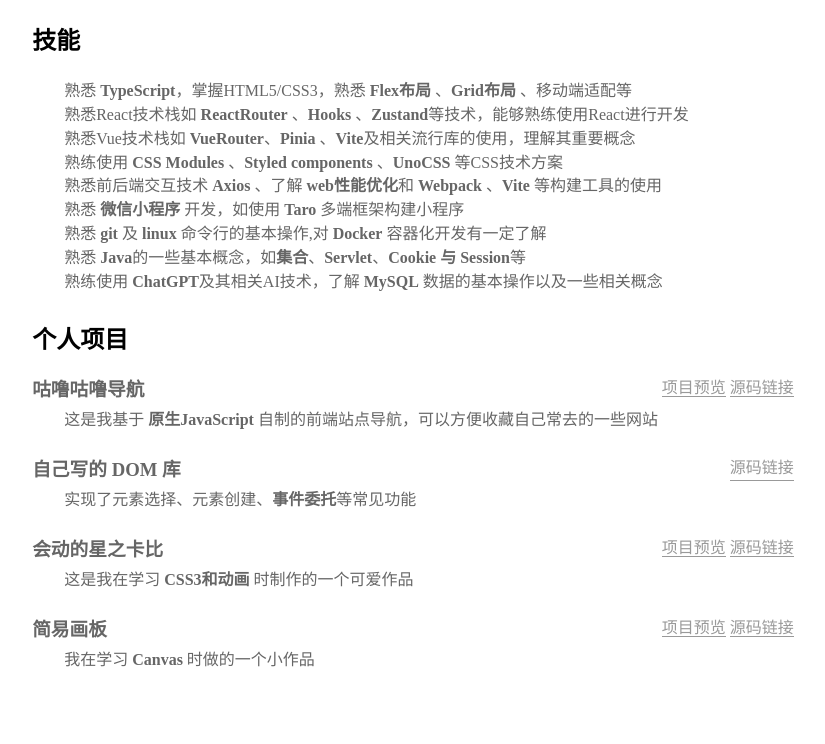
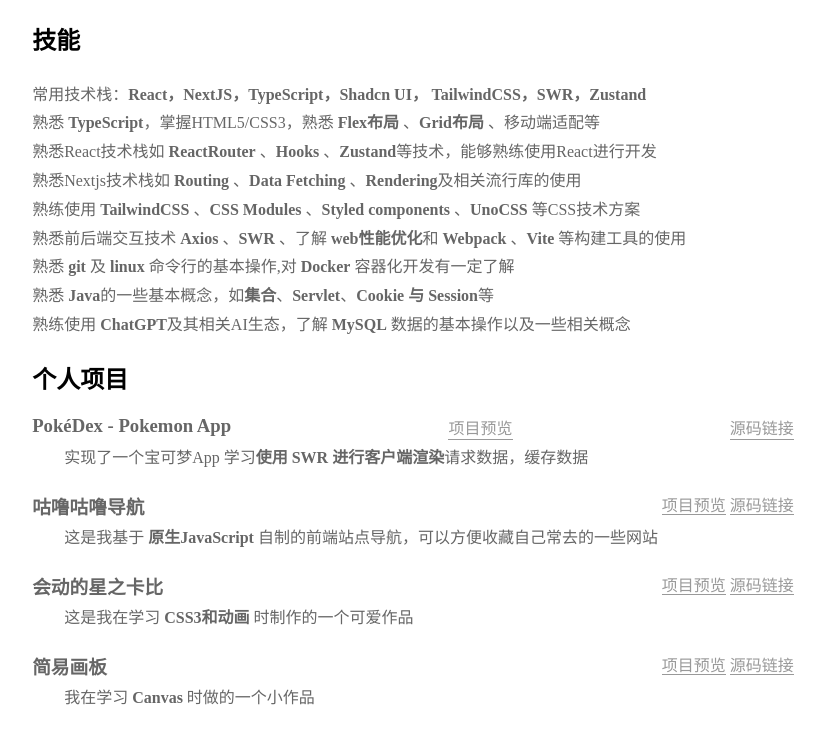
Before and after one commit to Allengl/cv, a plain HTML site: page index.html in a window 1280 px wide. Shown: the part 2794-3538 px from the top of the page, without its empty margins (227-1052 px from the left). Drawn offline with Linux system fonts and the light colour scheme; a small style sheet from the web is missing.

Commit message:
update: update cv

```diff
--- a/index.html
+++ b/index.html
@@ -5,6 +5,7 @@
   <meta charset="UTF-8">
   <meta name="viewport"
     content="width=device-width,initial-scale=1,minimum-scale=1,maximum-scale=1,user-scalable=no,viewport-fit=cover">
+  <meta property="og:image" content="">
   <title>邓郭龙-求职前端工程师</title>
   <link rel="stylesheet" href="//at.alicdn.com/t/font_974371_cqiyab42oyq.css">
   <style>
@@ -25,7 +26,6 @@
       overflow: auto;
       padding: 1em;
     }
-
   </style>
   <style media="print">
     body {
@@ -36,7 +36,6 @@
       page-break-before: always;
       margin-top: 30px;
     }
-
   </style>
   <style>
     body {}
@@ -100,7 +99,6 @@
     li>p {
       text-indent: 2em;
     }
-
   </style>
 
   <style>
@@ -142,11 +140,11 @@
       width: 450px;
 
     }
-
   </style>
   <style>
-    .education{}
-    .education>p{
+    .education {}
+
+    .education>p {
       display: flex;
       justify-content: space-between;
     }
@@ -182,15 +180,12 @@
       color: #666;
     }
 
-    .skills>.wrapper strong {
-
-    }
+    .skills>.wrapper strong {}
 
     .skills>.wrapper>ul>li {
       line-height: 1.2;
       margin-bottom: 8px;
     }
-
   </style>
   <style>
     .openSource {}
@@ -216,7 +211,6 @@
     }
 
     .openSource h3 {}
-
   </style>
   <style>
     .jobs {}
@@ -290,7 +284,6 @@
         margin: 0;
       }
     }
-
   </style>
 </head>
 
@@ -325,7 +318,7 @@
       <p>
         <span><time>2022/04</time>~<time>至今</time></span>
         <span>上海汉得信息技术公司</span>
-       <span> 前端开发工程师</span>
+        <span> 前端开发工程师</span>
       </p>
     </section>
     <section class="projects">
@@ -489,7 +482,7 @@
             </li>
           </ul>
         </li>
-         <li>
+        <li>
           <header>
             <h3>基于 React 的大屏可视化</h3>
             <!-- <a style="border-bottom: 0 solid" href="https://allen-xiaodeng.github.io/bigscreen-website/#/">
@@ -624,23 +617,36 @@
       <div class="wrapper">
         <!-- <div id="skills"></div> -->
         <ul>
-          <li>
+          <p>常用技术栈：<strong>React，NextJS，TypeScript，Shadcn UI， TailwindCSS，SWR，Zustand</strong></p>
           <p>熟悉 <strong>TypeScript</strong>，掌握HTML5/CSS3，熟悉 <strong>Flex布局</strong> 、<strong>Grid布局</strong> 、移动端适配等</p>
-          <p>熟悉React技术栈如 <strong>ReactRouter</strong> 、<strong>Hooks</strong> 、<strong>Zustand</strong>等技术，能够熟练使用React进行开发</p>
-          <p>熟悉Vue技术栈如 <strong> VueRouter</strong>、<strong>Pinia</strong> 、<strong>Vite</strong>及相关流行库的使用，理解其重要概念</p>
-          <p>熟练使用 <strong>CSS Modules</strong> 、<strong>Styled components</strong> 、<strong>UnoCSS</strong> 等CSS技术方案</p>
-          <p>熟悉前后端交互技术 <strong>Axios</strong> 、了解<strong> web性能优化</strong>和 <strong>Webpack</strong> 、<strong>Vite</strong> 等构建工具的使用</p>
-          <p>熟悉 <strong>微信小程序</strong> 开发，如使用 <strong>Taro</strong> 多端框架构建小程序</p>
+          <p>熟悉React技术栈如 <strong>ReactRouter</strong> 、<strong>Hooks</strong>
+            、<strong>Zustand</strong>等技术，能够熟练使用React进行开发</p>
+          <p>熟悉Nextjs技术栈如 <strong> Routing </strong>、<strong>Data Fetching</strong> 、<strong>Rendering</strong>及相关流行库的使用
+          </p>
+          <p>熟练使用 <strong>TailwindCSS</strong> 、<strong>CSS Modules</strong> 、<strong>Styled components</strong>
+            、<strong>UnoCSS</strong> 等CSS技术方案</p>
+          <p>熟悉前后端交互技术 <strong>Axios</strong> 、<strong>SWR</strong> 、了解<strong> web性能优化</strong>和
+            <strong>Webpack</strong> 、<strong>Vite</strong> 等构建工具的使用
+          </p>
           <p>熟悉 <strong>git</strong> 及 <strong>linux</strong> 命令行的基本操作,对 <strong>Docker</strong> 容器化开发有一定了解 </p>
-          <p>熟悉 <strong>Java</strong>的一些基本概念，如<strong>集合</strong>、<strong>Servlet</strong>、<strong>Cookie 与 Session</strong>等</p>
-          <p>熟练使用 <strong>ChatGPT</strong>及其相关AI技术，了解 <strong>MySQL</strong> 数据的基本操作以及一些相关概念</p>
+          <p>熟悉 <strong>Java</strong>的一些基本概念，如<strong>集合</strong>、<strong>Servlet</strong>、<strong>Cookie 与
+              Session</strong>等</p>
+          <p>熟练使用 <strong>ChatGPT</strong>及其相关AI生态，了解 <strong>MySQL</strong> 数据的基本操作以及一些相关概念</p>
           </li>
         </ul>
-      <!-- </div> -->
+        <!-- </div> -->
     </section>
     <section class="openSource">
       <h2>个人项目</h2>
       <ul>
+        <li>
+          <header>
+            <h3>PokéDex - Pokemon App</h3>
+            <a href="https://pokedex.deng.gl/">项目预览</a>
+            <a href="https://github.com/Allengl/nextjs-pokedex">源码链接</a>
+          </header>
+          <p>实现了一个宝可梦App 学习<strong>使用 SWR 进行客户端渲染</strong>请求数据，缓存数据</p>
+        </li>
         <li>
           <header>
             <h3>咕噜咕噜导航</h3>
@@ -652,13 +658,6 @@
           <p>
             这是我基于 <strong>原生JavaScript</strong> 自制的前端站点导航，可以方便收藏自己常去的一些网站
           </p>
-        </li>
-        <li>
-          <header>
-            <h3>自己写的 DOM 库</h3>
-            <a href="https://github.com/Allengl/dom-2">源码链接</a>
-          </header>
-          <p>实现了元素选择、元素创建、<strong>事件委托</strong>等常见功能</p>
         </li>
         <li>
           <header>
@@ -683,7 +682,7 @@
       </ul>
     </section>
     <section class="others">
-    <!-- <h2>其他链接</h2>
+      <!-- <h2>其他链接</h2>
       <ul>
       <li><a href="https://www.zhihu.com/people/fall-92-99">我的知乎</a>，目前已有 40 篇技术文章</li>
       <li><a href="https://github.com/Allengl">我的 GitHub</a>，过去三个月有近 300 次提交</li>
```
